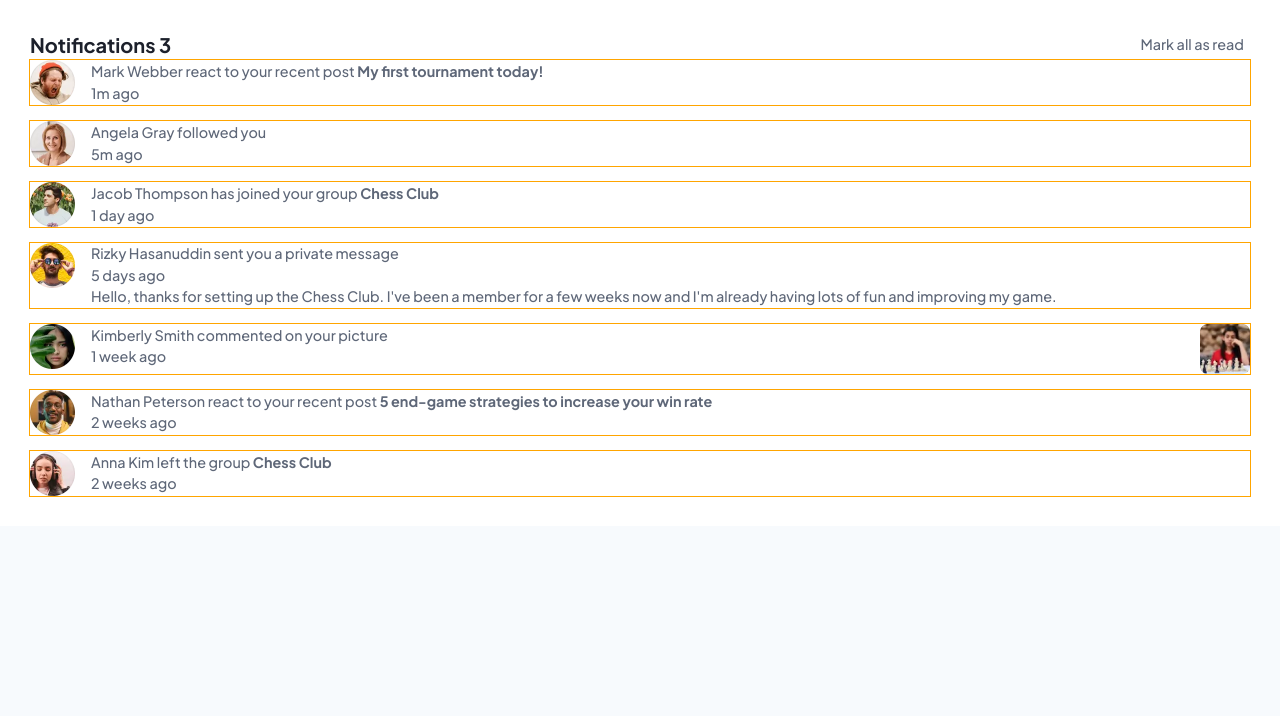
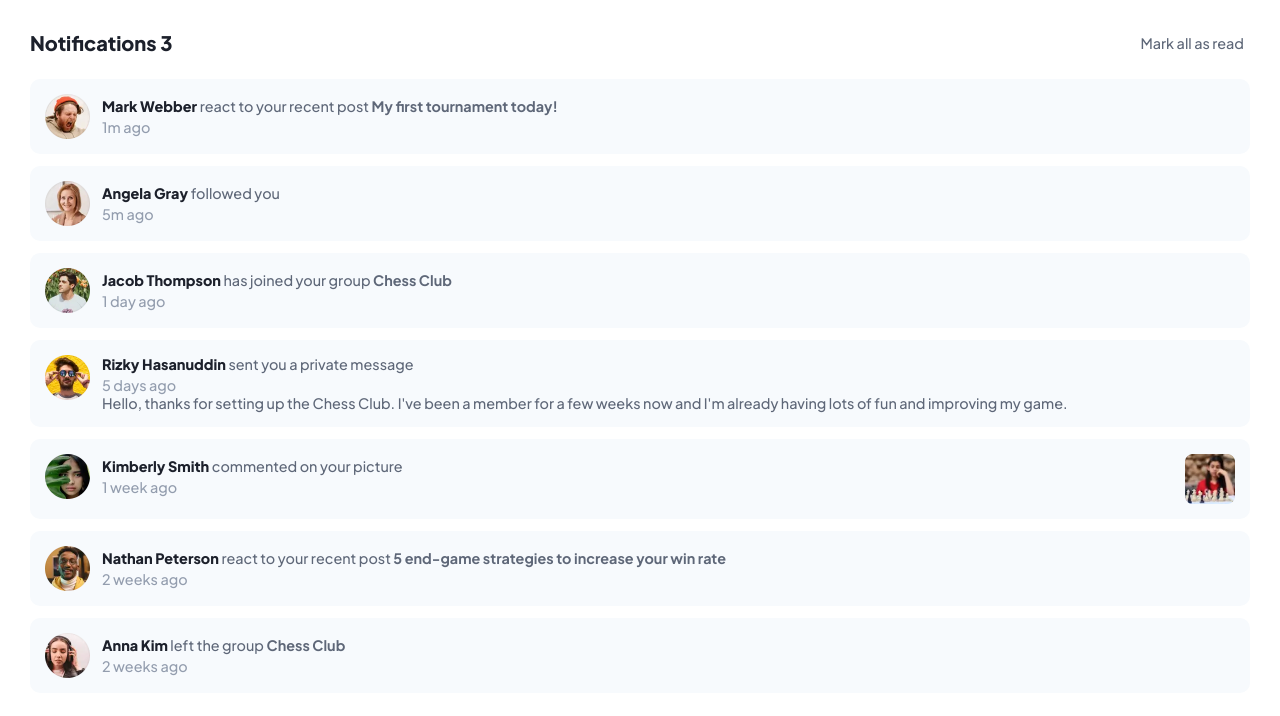
Before and after one commit to edo979/notification-page, a React (Vite) app: page / in a window 1280 px wide. Shown: the top 716 px of the page. Built offline with nearby package versions, Linux system fonts and the light colour scheme.

Commit message:
add msc styling

```diff
--- a/src/Notification.jsx
+++ b/src/Notification.jsx
@@ -17,7 +17,7 @@ function Notification({ data: { user, text, time, payload } }) {
 
         <div className="card_content">
           <div className="card_text">
-            <span>{user.name} </span>
+            <span className="text-dark text-bold">{user.name} </span>
 
             <span>{text} </span>
 
@@ -25,7 +25,7 @@ function Notification({ data: { user, text, time, payload } }) {
               <a href={payload.url}>{payload.text}</a>
             )}
           </div>
-          <div className="card_info">{time}</div>
+          <div className="card_info | text-light">{time}</div>
           {payload.type === 'msg' && <p>{payload.msg}</p>}
         </div>
       </div>
--- a/src/scss/_components.scss
+++ b/src/scss/_components.scss
@@ -12,14 +12,18 @@ body {
   padding: 0;
 
   > li:not(:first-child) {
-    margin-top: 1rem;
+    margin-top: 0.75rem;
   }
 }
 
 .card {
   --f-justify: start;
   --f-align: start;
-  outline: 1px solid orange;
+  //outline: 1px solid orange;
+  padding: 15px;
+  border-radius: 10px;
+
+  background-color: hsl(var(--clr-neutral-800));
 
   &_img {
     width: 40px;
@@ -28,9 +32,13 @@ body {
 
   &_body {
     --f-align: center;
-    --f-gap: 1rem;
+    --f-gap: 0.75rem;
 
-    //outline: 1px solid blue;
+    //@at-root: 1px solid blue;
+  }
+
+  &_info {
+    margin-top: 0.2rem;
   }
 
   &_content-img {
--- a/src/scss/_layout.scss
+++ b/src/scss/_layout.scss
@@ -1,5 +1,5 @@
 .main-container {
-  padding: 20px;
+  padding: 1.5rem 1rem;
 }
 
 .flex {
@@ -9,3 +9,7 @@
   align-items: var(--f-align, center);
   gap: var(--f-gap, 1rem);
 }
+
+.header {
+  margin-block-end: 1.5rem;
+}
--- a/src/scss/_msc.scss
+++ b/src/scss/_msc.scss
@@ -47,6 +47,7 @@ body {
 
 h1 {
   font-size: var(--fs-600);
+  font-weight: 800;
   color: hsl(var(--clr-neutral-300));
 }
 
@@ -69,3 +70,16 @@ a {
     font-weight: 500;
   }
 }
+
+// Utility
+.text-dark {
+  color: hsl(var(--clr-neutral-300));
+}
+
+.text-bold {
+  font-weight: 800;
+}
+
+.text-light {
+  color: hsl(var(--clr-neutral-500));
+}
--- a/src/scss/_reset.scss
+++ b/src/scss/_reset.scss
@@ -25,7 +25,7 @@ body {
   5. Improve text rendering
 */
 body {
-  line-height: 1.5;
+  line-height: 1.25;
   -webkit-font-smoothing: antialiased;
 }
 /*
```
